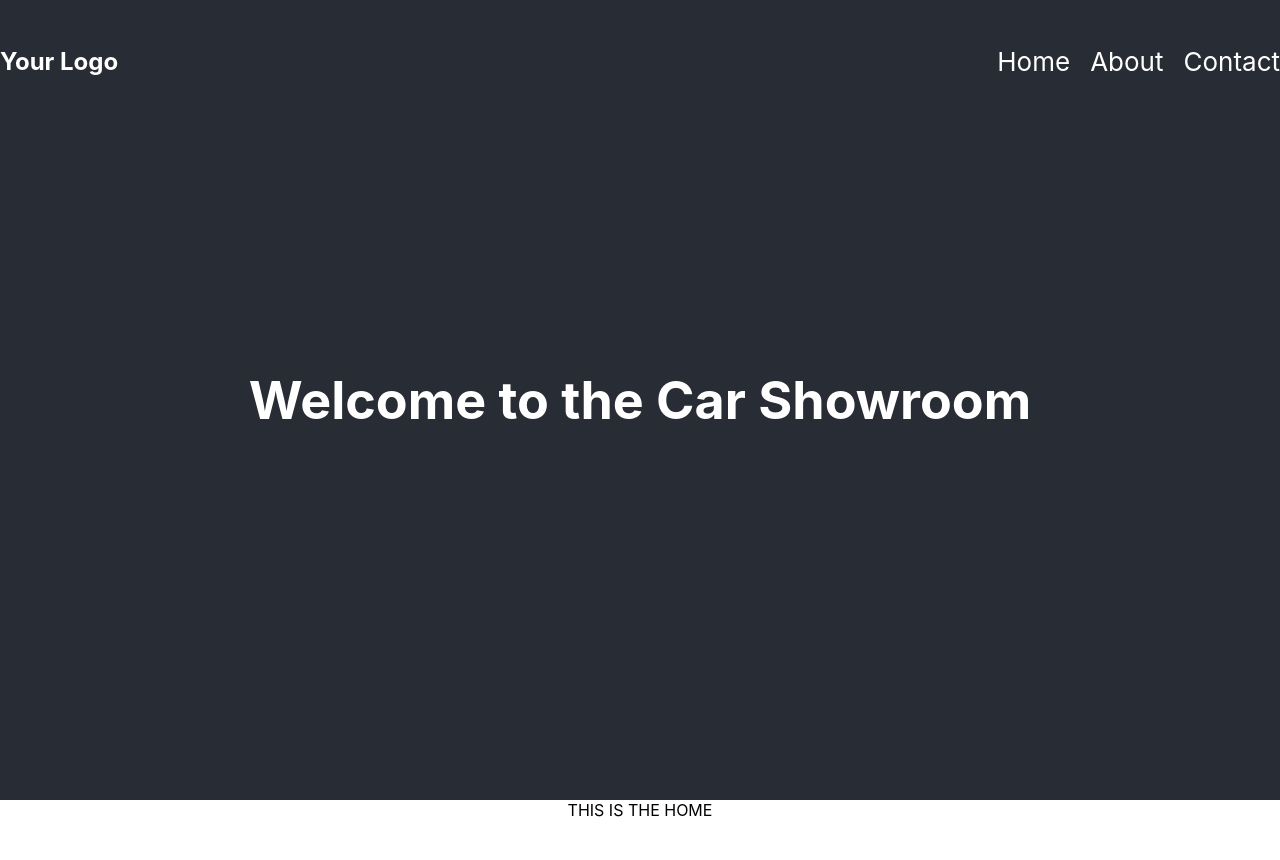
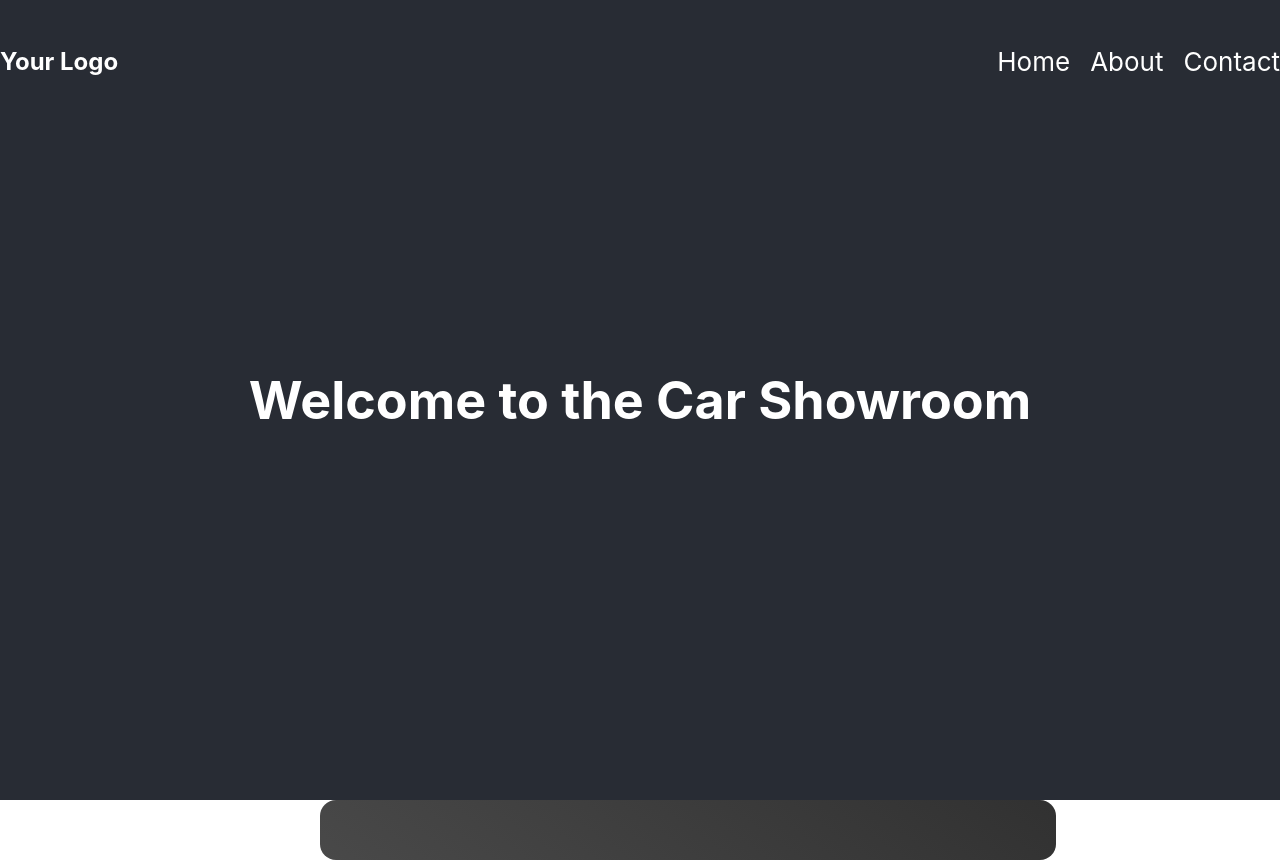
Before and after one commit to JJOosthuizen/car-info, a React (Create React App) app in the folder carinfo-frontend/: page / in a window 1280 px wide. Before the commit the page ends 820 px from the top, so only its background shows below. Built offline with nearby package versions, Linux system fonts and the light colour scheme.

Commit message:
added form to search for car

```diff
--- a/carinfo-frontend/src/App.js
+++ b/carinfo-frontend/src/App.js
@@ -1,6 +1,6 @@
 import './App.css';
 import CarList from './components/CarList';
-import Navbar from './components/Navbar/Navbar';
+import Navbar from './components/navbar/Navbar';
 import Pages from './pages/Pages';
 
 function App() {
--- /dev/null
+++ b/carinfo-frontend/src/components/search/Search.css
@@ -0,0 +1,19 @@
+form {
+    margin: 0rem 20rem;
+}
+
+div {
+    position: relative;
+    width: 100%;
+}
+
+input {
+    border: none;
+    background: linear-gradient(35deg, #494949, #313131);
+    font-size: 1.5rem;
+    color: white;
+    padding: 1rem 3rem;
+    border-radius: 1rem;
+    outline: none;
+    width: 100%;
+}
--- /dev/null
+++ b/carinfo-frontend/src/components/search/Search.jsx
@@ -0,0 +1,26 @@
+import React, { useState } from 'react';
+import { useNavigate } from "react-router-dom";
+import './Search.css';
+
+function Search() {
+    const [input, setInput] = useState("");
+    const navigate = useNavigate();
+
+    const submitHandler = (e) => {
+        e.preventDefault();
+        navigate("/carByName/" + input);
+    }
+    return (
+        <form onSubmit={submitHandler}>
+            <div>
+                <input
+                    onChange={(e) => setInput(e.target.value)}
+                    type="text"
+                    value={input}
+                />
+            </div>
+        </form>
+    )
+}
+
+export default Search
--- a/carinfo-frontend/src/pages/Home.jsx
+++ b/carinfo-frontend/src/pages/Home.jsx
@@ -1,8 +1,11 @@
 import React from 'react'
+import Search from '../components/search/Search'
 
 function Home() {
   return (
-    <div>THIS IS THE HOME</div>
+    <div>
+        <Search />
+    </div>
   )
 }
 
--- a/carinfo-frontend/src/pages/Pages.jsx
+++ b/carinfo-frontend/src/pages/Pages.jsx
@@ -10,9 +10,7 @@ function Pages() {
             <Routes>
                 <Route path='/' element={<Home />} />
                 <Route path='/allCars' element={<CarList />} />
-                {/* <Route path="blogs" element={<Blogs />} />
-          <Route path="contact" element={<Contact />} />
-          <Route path="*" element={<NoPage />} /> */}
+                {/* <Route path='/carByName/:search' element={<} */}
             </Routes>
         </BrowserRouter>
     )
```
Also changed, not shown: carinfo-frontend/src/components/navbar/Navbar.css (renamed from carinfo-frontend/src/components/Navbar/Navbar.css), carinfo-frontend/src/components/navbar/Navbar.jsx (renamed from carinfo-frontend/src/components/Navbar/Navbar.jsx).
